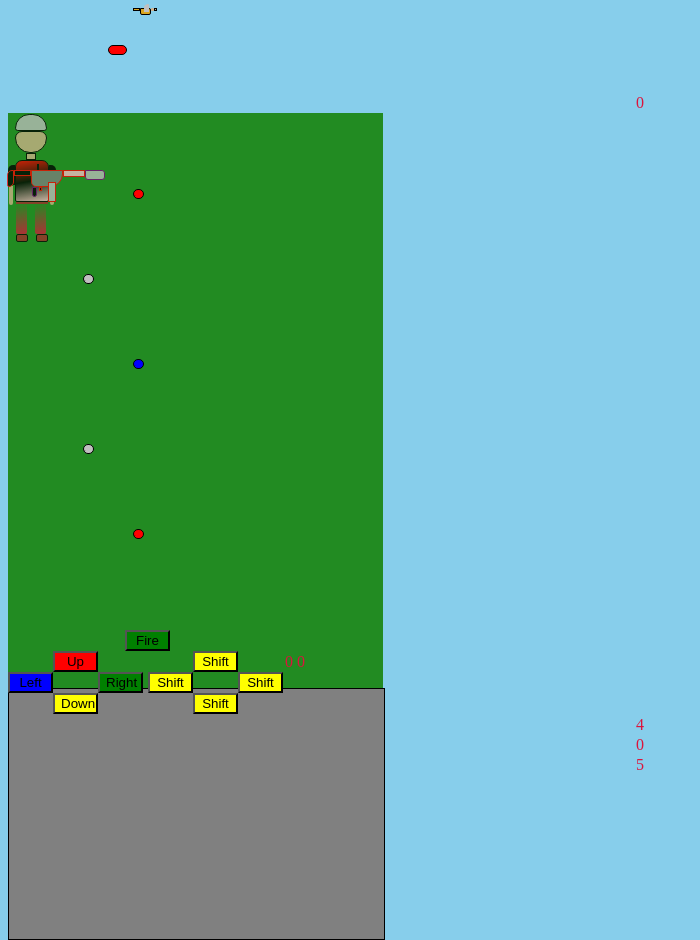
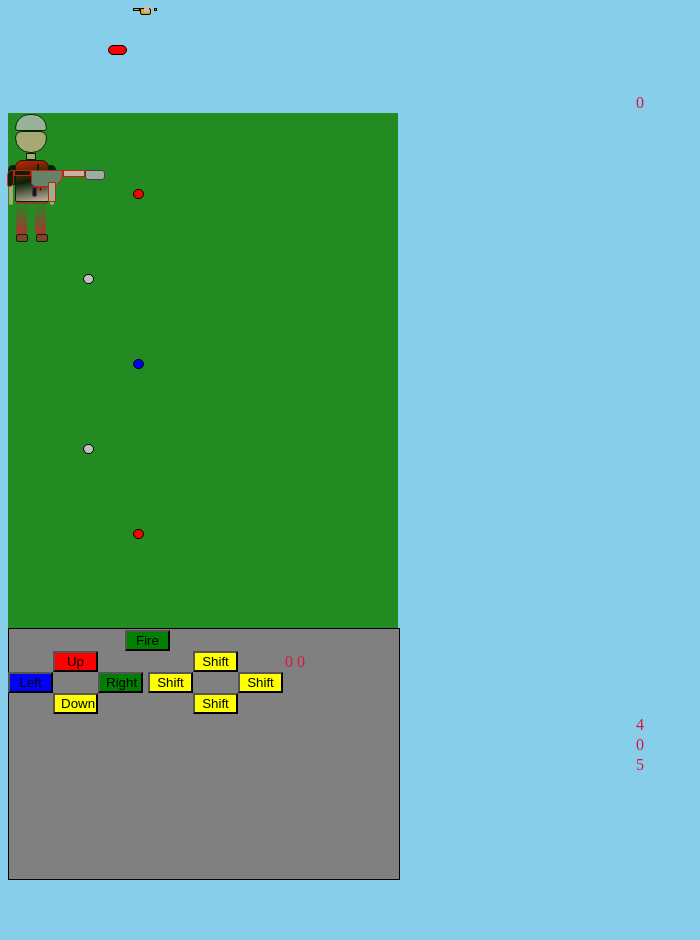
Before and after one commit to Soulbow2/soulbow3.github.io, a plain HTML site: page index.html in a window 1280 px wide. Shown: the top 940 px of the page, without its empty margins (0-700 px from the left). After the commit the page ends 880 px from the top, so only its background shows below. Drawn offline with Linux system fonts and the light colour scheme.

Commit message:
Refactor styles for layout and design consistency
Updated various styles in styles.css for consistency and layout adjustments.

```diff
--- a/styles.css
+++ b/styles.css
@@ -98,6 +98,6 @@ button {width: 45px;}
 
 .spawn {position: absolute;}
 
-.ground {margin-top: 105px; position: absolute; background: forestgreen; height: 575px; width: 375px;z-index: -2;}
-.sky {position: absolute; background: skyblue; height: 105px; width: 375px; z-index: -2;}
-.hud {position: absolute; margin-top: 680px; height: 250px; width: 375px; background: grey; border: solid 1px; z-index: -1;}
+.ground {margin-top: 105px; position: absolute; background: forestgreen; height: 575px; width: 390px;z-index: -2;}
+.sky {position: absolute; background: skyblue; height: 105px; width: 390px; z-index: -2;}
+.hud {position: absolute; margin-top: 620px; height: 250px; width: 390px; background: grey; border: solid 1px; z-index: -1;}
```
